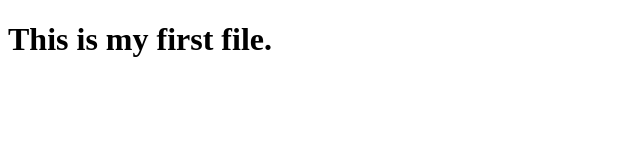
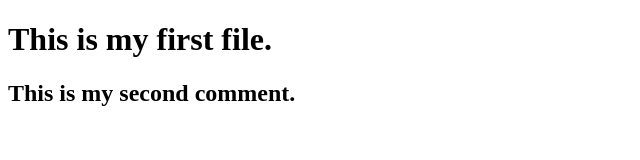
Before and after one commit to shayan-iqbal/frontend-with-bootstrap, a plain HTML site: page index.html in a window 1280 px wide. Shown: the whole page, without its empty margins (0-640 px from the left). Drawn offline with Linux system fonts and the light colour scheme.

Commit message:
second commit

```diff
--- a/index.html
+++ b/index.html
@@ -10,5 +10,8 @@
     <h1>
         This is my first file.
     </h1>
+    <h2>
+        This is my second comment.
+    </h2>
 </body>
 </html>
```
